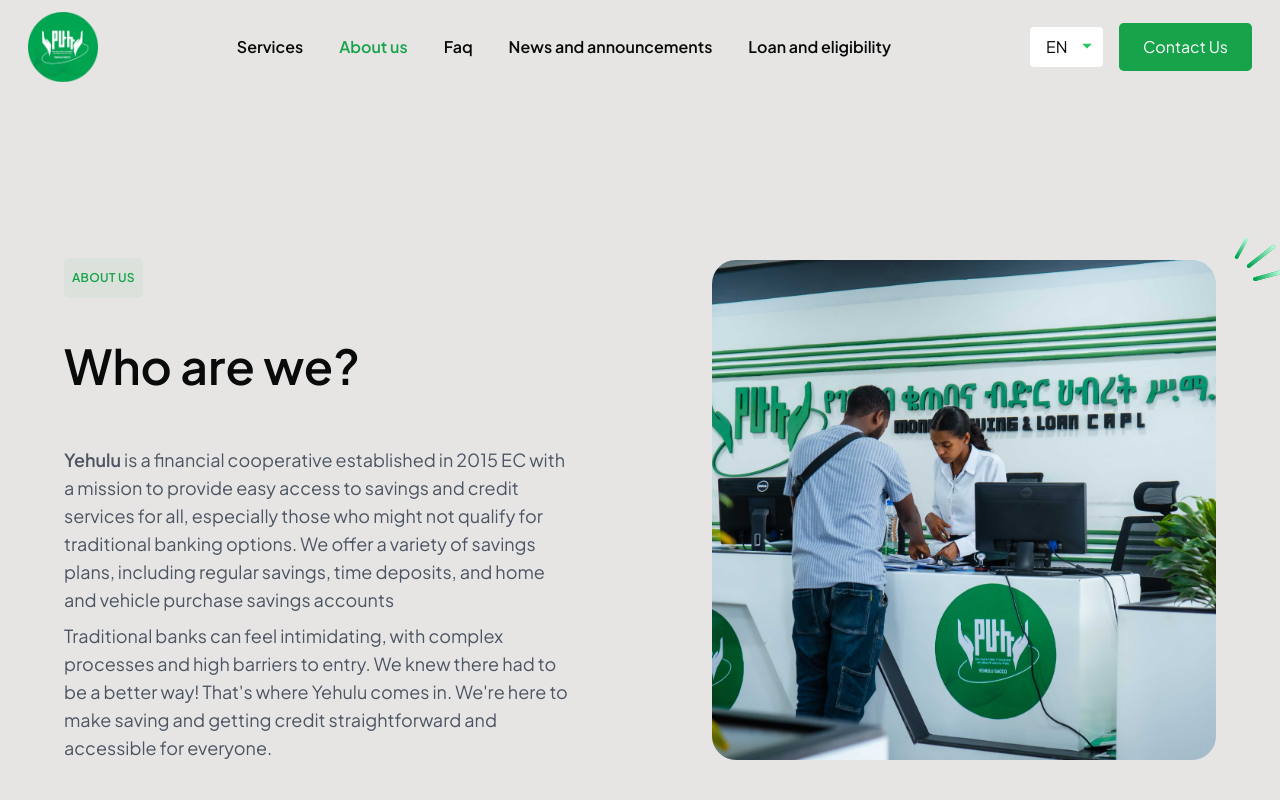
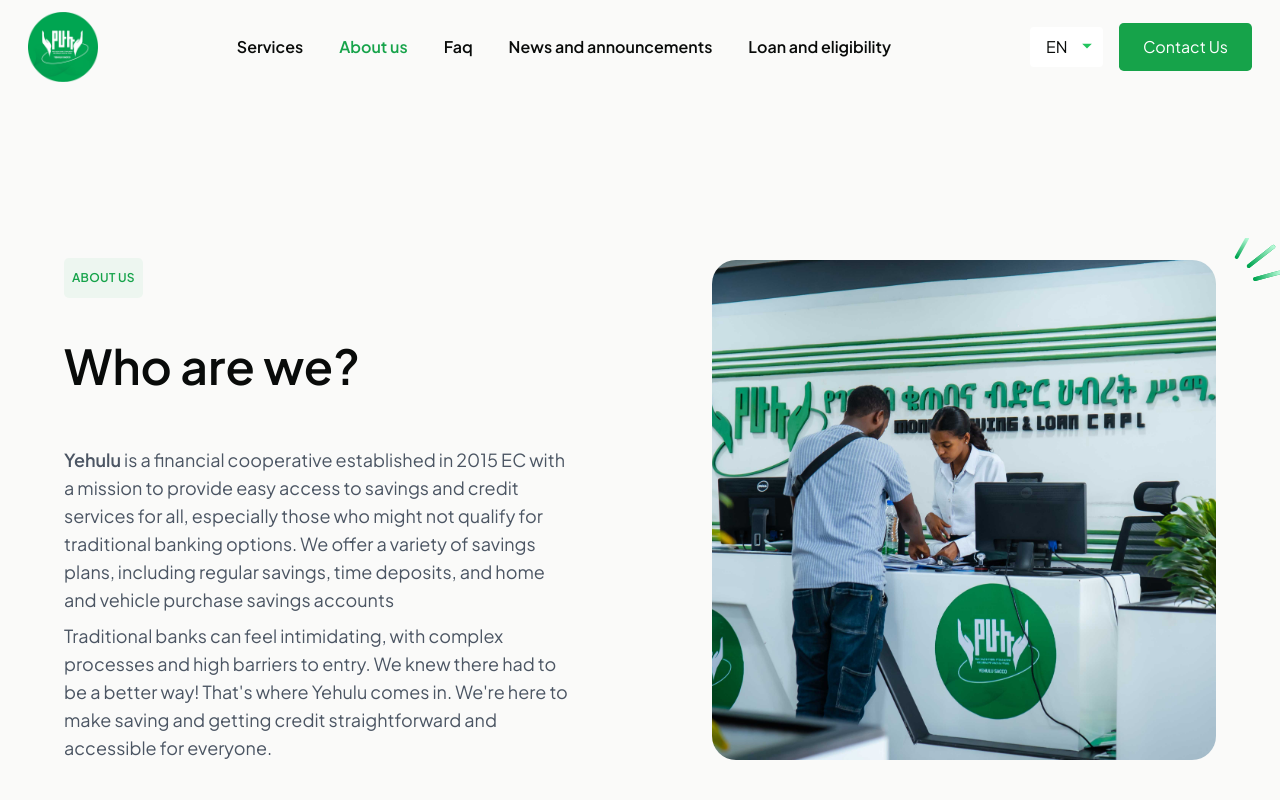
Before and after one commit to Upsurge-Tech/Project-Yehulusaccos-Frontend, a Next.js app: page /about in a window 1280 px wide. Shown: the top 800 px of the page. Built offline with nearby package versions, Linux system fonts and the light colour scheme.

Commit message:
style: Change UI Color to stone-50

```diff
--- a/app/(main)/layout.tsx
+++ b/app/(main)/layout.tsx
@@ -8,7 +8,7 @@ interface Props {
 
 const MainLayout = ({ children }: Props) => {
   return (
-    <div className="flex flex-col   bg-stone-200">
+    <div className="flex flex-col   bg-stone-50">
       <NavBar />
       {children}
       <Footer />
```
